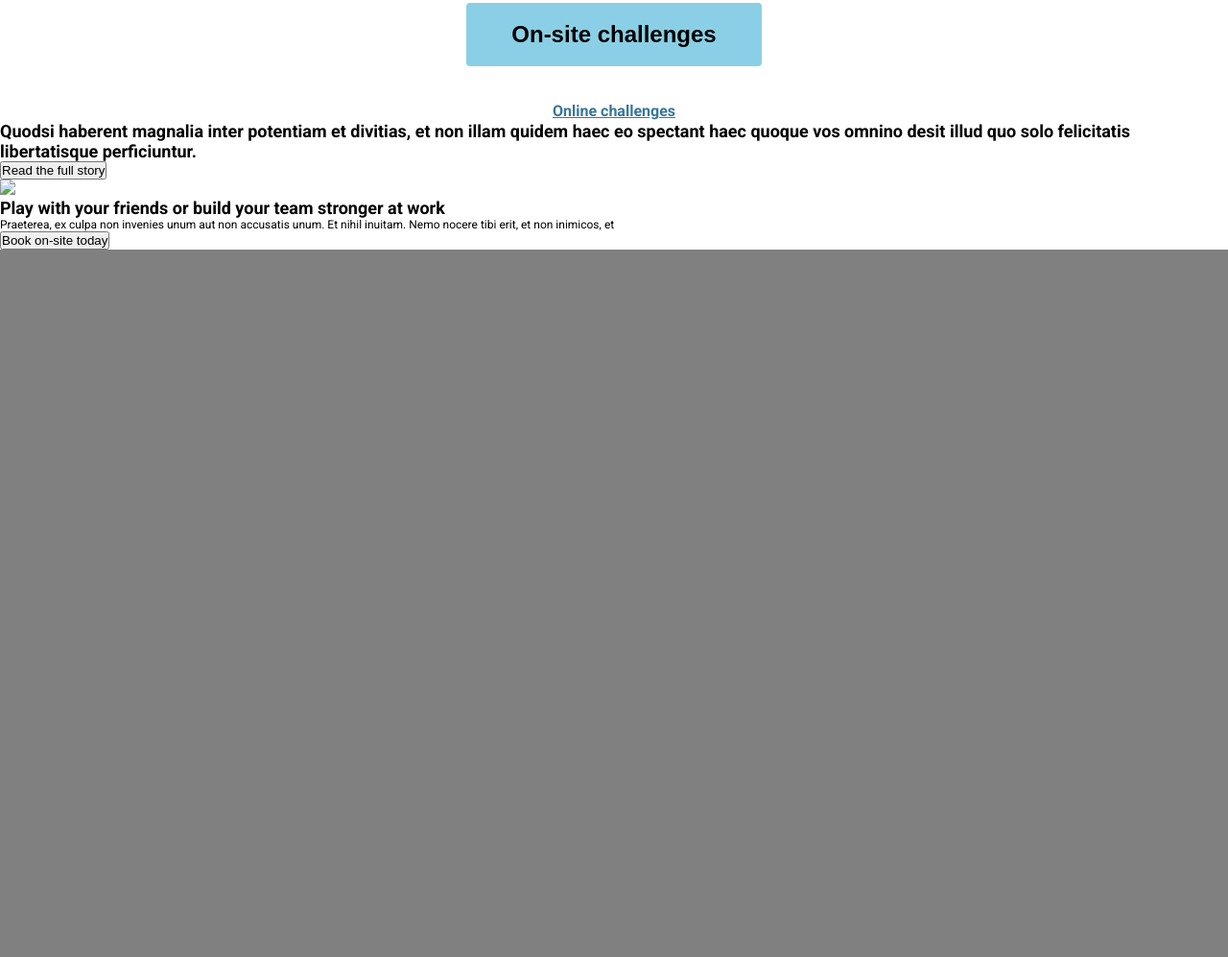
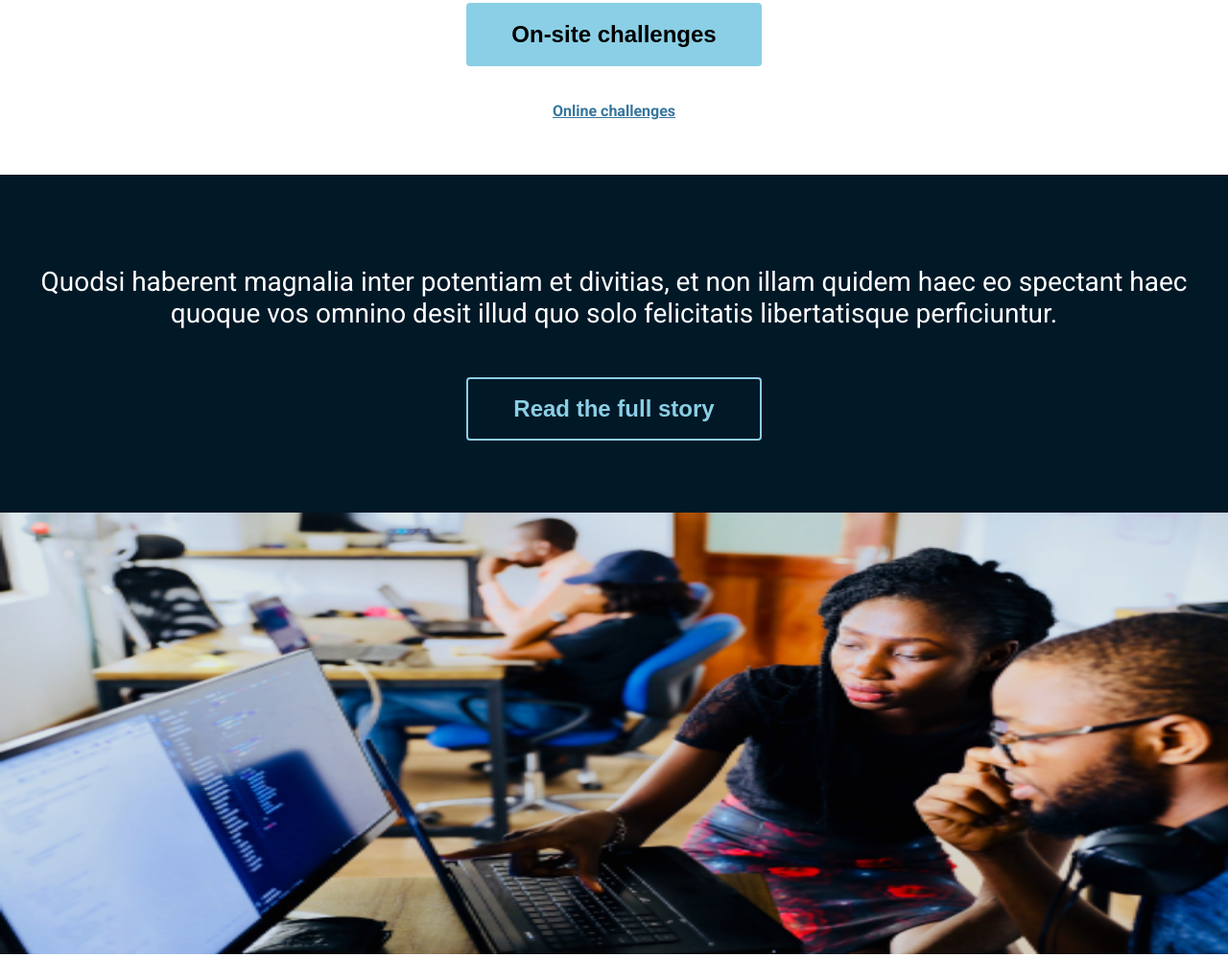
Before and after one commit to alfredbrannare/ESC-Hacker-Escape-Rooms, a plain HTML site: page index.html in a window 1280 px wide. Shown: the part 1474-2471 px from the top of the page at 96% size. Before the commit the page ends 1734 px from the top, so only its background shows below. Drawn offline with Linux system fonts and the light colour scheme.

Commit message:
Styled the "team" section of the DOM

```diff
--- a/main.css
+++ b/main.css
@@ -317,10 +317,102 @@ body {
     font-weight: 700;
     line-height: 18.75px;
     text-align: center;
+    margin-bottom: 56px;
+}
+
+.story{
 
 }
 
+.story header div{
+    background-color: #011827;
+    display: flex;
+    justify-content: center;
+    align-items: center;
+    text-align: center;
+}
 
+.story header h2{
+    color: white;
+    font-size: 28px;
+    font-weight: 400;
+    margin-top: 95px;
+    margin-left: auto;
+    margin-right: auto;
+}
+
+.story__button{
+
+}
+
+.story__button--fullstory{
+    border: 2px solid #8ACFE5;
+    border-radius: 4px;
+    color: #8ACFE5;
+    background-color: transparent;
+    width: 308px;
+    height: 66px;
+    font-size: 24px;
+    font-weight: 700;
+    margin-top: 50px;
+    margin-bottom: 75px;
+}
+
+.team {
+    display: flex;
+    flex-direction: column;
+    width: 100%;
+}
+
+.team__image--img{
+    height: auto;
+    max-height: 460px;
+    width: 100%;
+    max-width: 100%;
+}
+
+.team__header{
+    text-align: left;
+    width: 440px;
+    margin-left: auto;
+    margin-right: auto;
+}
+
+
+.team__header h2 {
+    font-size: 32px;
+    font-weight: 700;
+    line-height: 37.5px;
+    margin-top: 30px;
+    width: 100%; /* Allows the h2 to take the full width of the container */
+    padding: 0;
+}
+
+.team__about {
+    width: 440px;
+    margin-left: auto;
+    margin-right: auto;
+}
+
+.team__about p {
+    font-size: 24px;
+    text-align: left; /* Align the paragraph to the left */
+    margin-top: 20px;
+}
+
+
+.team__about button{
+    width: 308px;
+    height: 66px;
+    background-color: #E3170A;
+    color: white;
+    font-size: 24px;
+    font-weight: 799;
+    border-radius: 4px;
+    border: none;
+    margin-top: 45px;
+    margin-bottom: 64px;
+}
 
 @media screen and (min-width: 601px) {
 
```
Also changed, not shown: images/team__img.png (added).
